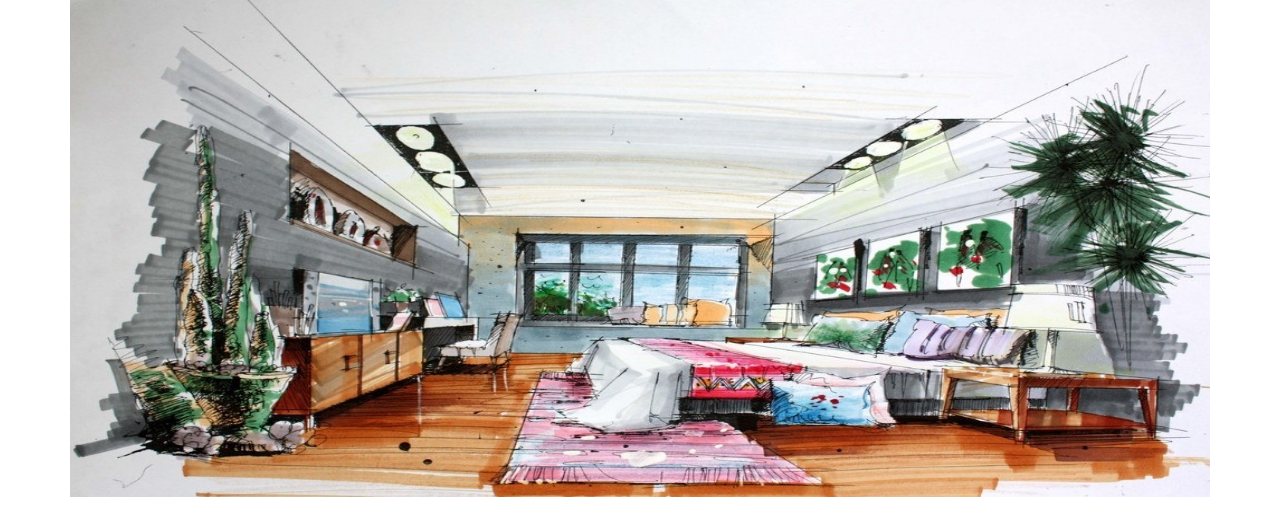
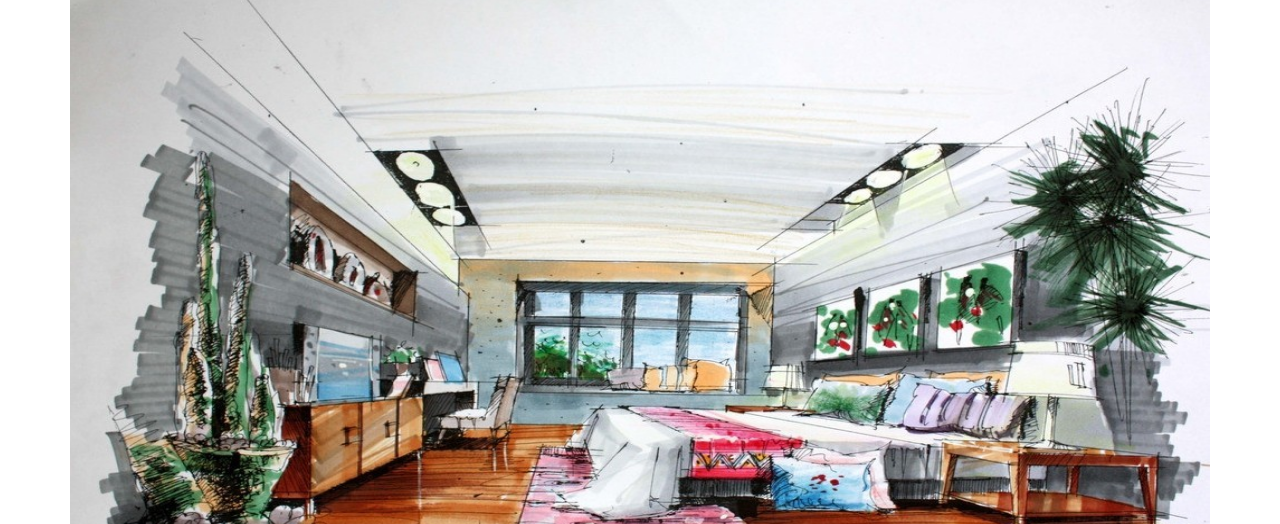
Before and after one commit to neritasung/Mongo-Scrape, a plain HTML site: page public/index.html in a window 1280 px wide. Shown: the part 60-584 px from the top of the page. Drawn offline with nearby package versions, Linux system fonts and the light colour scheme.

Commit message:
updates file names

```diff
--- a/public/index.html
+++ b/public/index.html
@@ -24,7 +24,7 @@
                     <a class="nav-link" href="#">Scrape Again</a>
                 </li>
             </ul>
-            <img src="../assets/img/house.jpg" width="100%" height="500px">
+            <img src="../assets/img/house.jpg" width="100%" height="600px">
         </div>
     </div>
     <div class="container">
```
Also changed, not shown: models/Article.js (renamed from models/Articles.js), models/Note.js (renamed from models/Notes.js).
